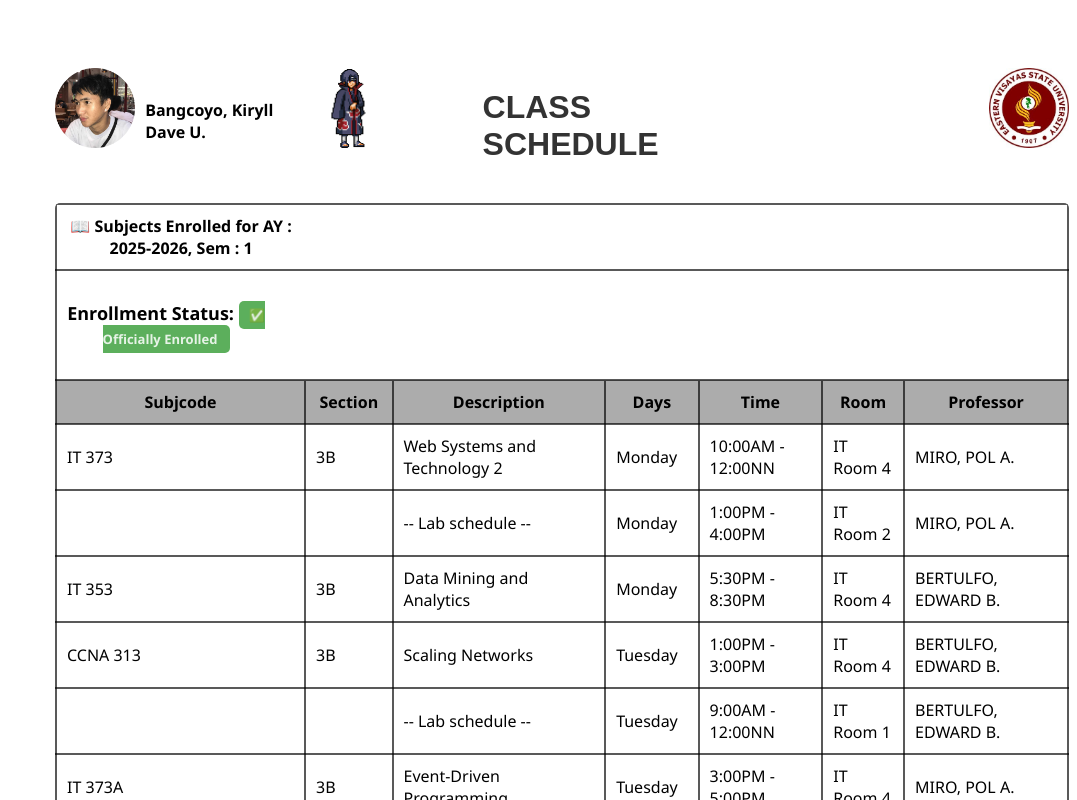
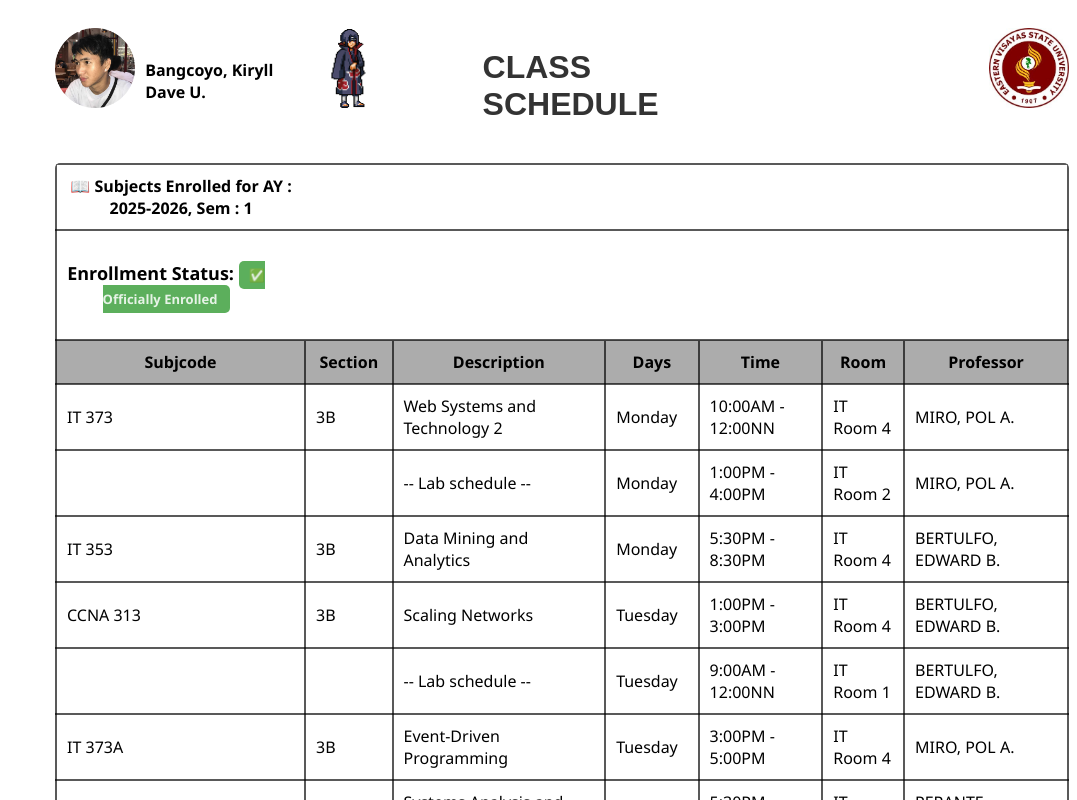
Before and after one commit to FoowsIsBack/Class_schedule3B, a React (Vite) app: page / in a window 1280 px wide. Shown: the top 800 px of the page, without its empty margins (203-1280 px from the left). Built offline with nearby package versions, Linux system fonts and the light colour scheme.

Commit message:
Update index.css

```diff
--- a/src/index.css
+++ b/src/index.css
@@ -4,7 +4,7 @@ body{
 }
 
 .title{
-    padding-top: 60px;
+    padding-top: 20px;
     padding-bottom: 18px;
     display: flex;
 }
```
